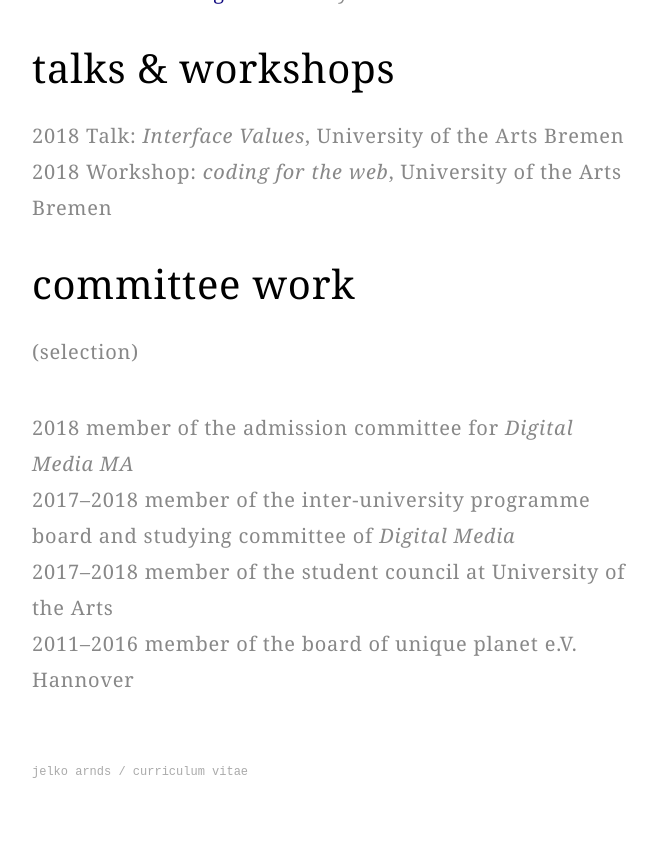
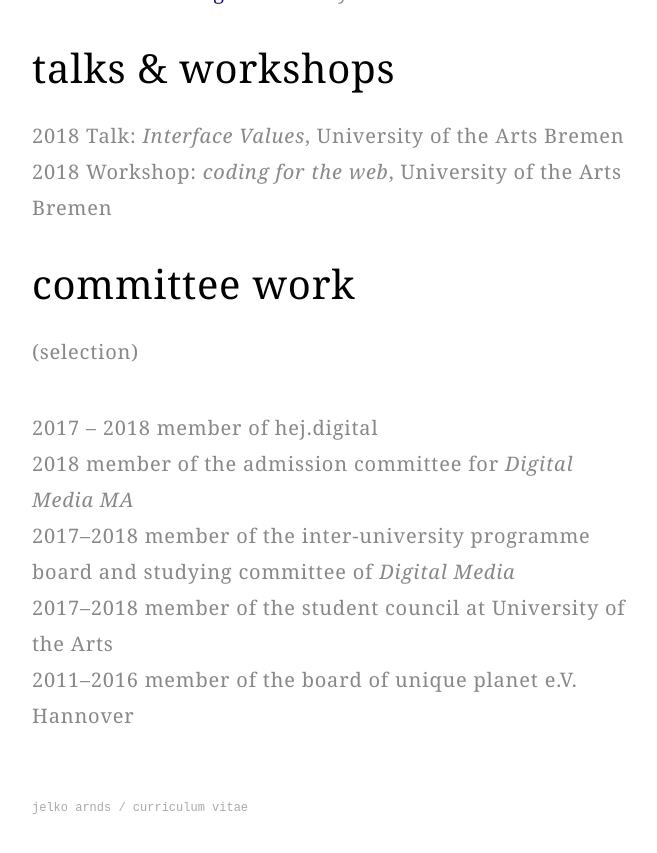
Before and after one commit to jelko/jelko.github.io, a Jekyll site: the page built from cv.md, in a window 1280 px wide and 900 px high, scrolled down 1474 px. Shown: the top 853 px of the window, without its empty margins (308-965 px from the left). Built offline with Jekyll 4.4.1, drawn with Linux system fonts in a browser that asks for light colours; some web fonts are replaced; comment, search, counter and statistics services are not loaded.

Commit message:
Updating CV

```diff
--- a/cv.md
+++ b/cv.md
@@ -34,6 +34,7 @@ University of the Arts Bremen
 # committee work
 (selection)
 
+2017 – 2018 member of hej.digital<br/>
 2018 member of the admission committee for *Digital Media MA*<br/>
 2017–2018 member of the inter-university programme board and studying committee of *Digital Media*<br/>
 2017–2018 member of the student council at University of the Arts <br/>
```
